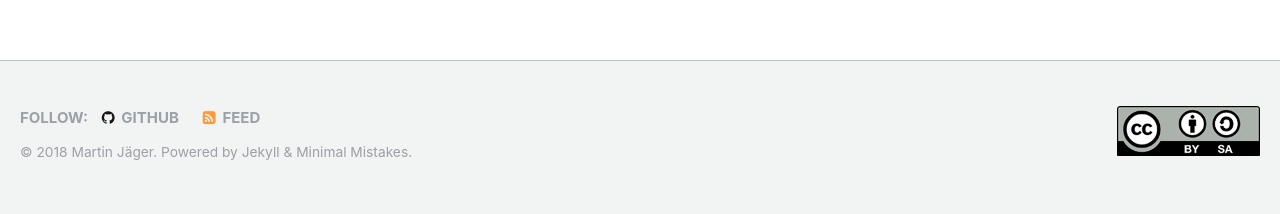
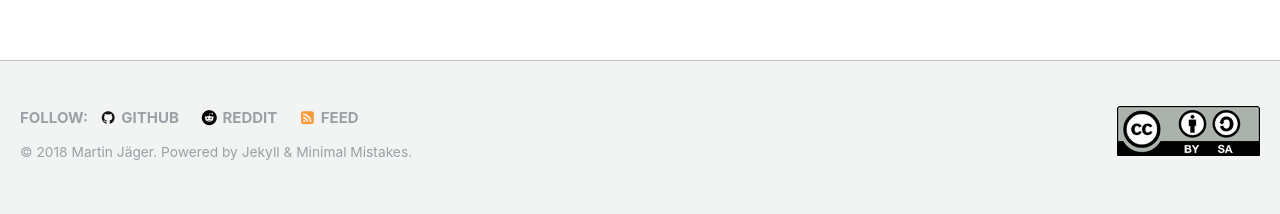
Before and after one commit to LibreSolar/libresolar.github.io, a Jekyll site: the page built from _pages/splash.md, in a window 1280 px wide. Shown: the part 1108-1322 px from the top of the page. Built offline with Jekyll 4.4.1, drawn with Linux system fonts in a browser that asks for light colours; the list of posts is cut into pages by our own code.

Commit message:
Added reddit link

```diff
--- a/_config.yml
+++ b/_config.yml
@@ -70,6 +70,7 @@ author:
   uri              :
   github           : "LibreSolar"
   linkedin         :
+  reddit           : "LibreSolar"
   twitter          :
   xing             :
   youtube          :
--- a/_includes/footer.html
+++ b/_includes/footer.html
@@ -21,6 +21,9 @@
     {% if site.author.bitbucket %}
       <li><a href="http://bitbucket.org/{{ site.author.bitbucket }}"><i class="fa fa-fw fa-bitbucket" aria-hidden="true"></i> Bitbucket</a></li>
     {% endif %}
+    {% if site.author.reddit %}
+      <li><a href="https://www.reddit.com/r/{{ site.author.reddit }}"><i class="fa fa-fw fa-reddit" aria-hidden="true"></i> Reddit</a></li>
+    {% endif %}
     <li><a href="{% if site.atom_feed.path %}{{ site.atom_feed.path }}{% else %}{{ '/feed.xml' | absolute_url }}{% endif %}"><i class="fa fa-fw fa-rss-square" aria-hidden="true"></i> {{ site.data.ui-text[site.locale].feed_label | default: "Feed" }}</a></li>
   </ul>
 </div>
```
Also changed, not shown: 1 other file.
